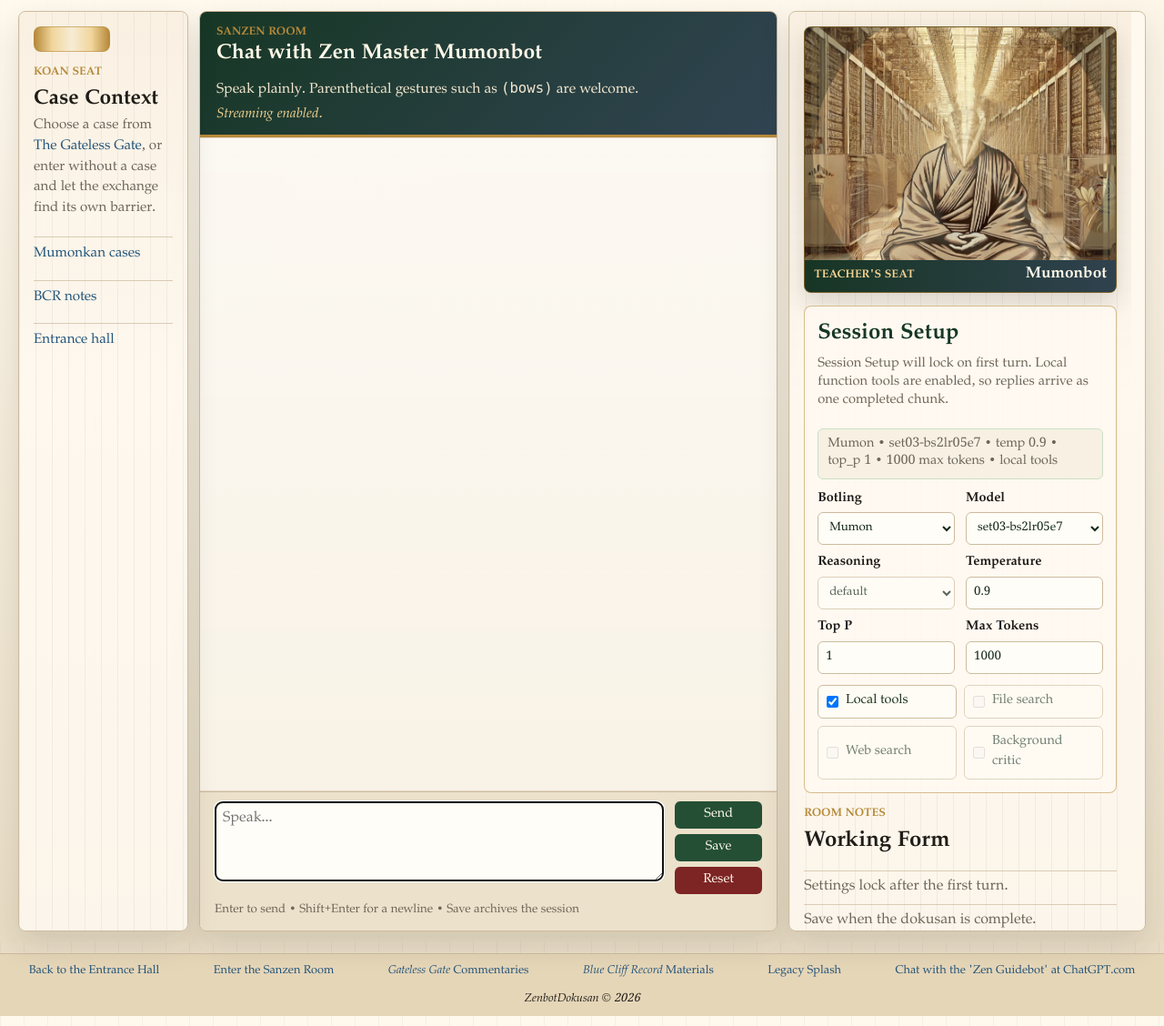
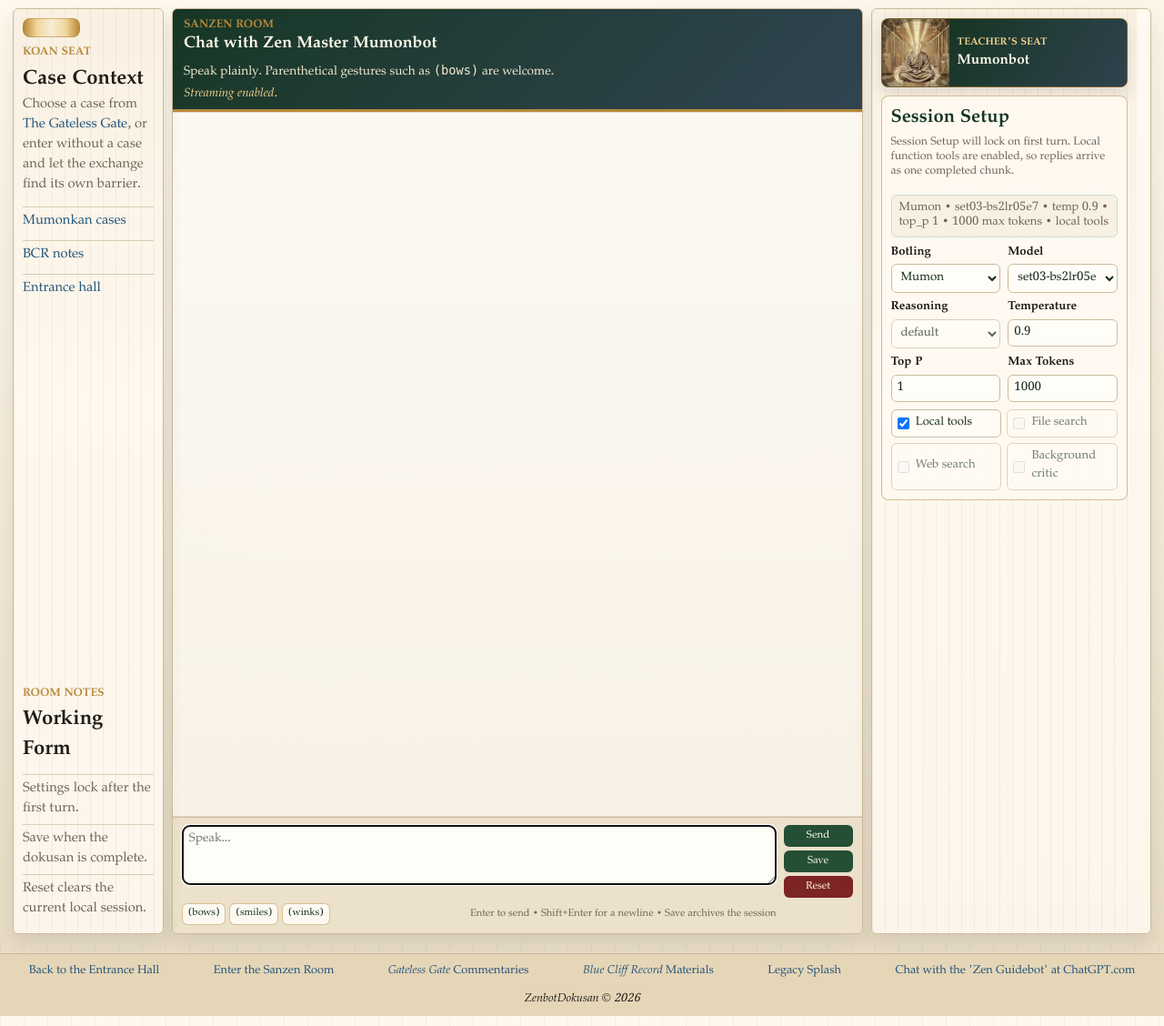
Before and after one commit to davidabelin/zb_app, a Flask app: page /chatter in a window 1280 px wide. Shown: the whole page at 91% size. Run offline with Flask 3, Linux system fonts and the light colour scheme; some web fonts are replaced.

Commit message:
Compact public Zenbot UI and add gesture affordances
- Shrank the public browser surface across the Entrance Hall, Gateless Gate, and Sanzen Room with tighter spacing, smaller controls, reduced panel weight, and more compact text scales.
- Consolidated Sanzen Room side content by moving Working Form notes into the case/context panel and reducing the teacher portrait to a compact setup strip.
- Added `(bows)`, `(smiles)`, and `(winks)` gesture buttons that insert parenthetical gestures into the chat input at the cursor.
- Updated the public-page test to expect the current `zendo_mainhall.png` asset and added coverage for the new gesture controls.
- Recorded the completed UI/UX pass in `project/rolling_to_do_list.md`.

```diff
--- a/static/styles.css
+++ b/static/styles.css
@@ -802,24 +802,25 @@ footer a,
 .zendo-workspace {
   min-height: calc(100vh - 106px);
   display: grid;
-  grid-template-columns: minmax(170px, 0.5fr) minmax(560px, 1.7fr) minmax(340px, 1.05fr);
+  grid-template-columns: minmax(150px, 0.42fr) minmax(520px, 1.92fr) minmax(280px, 0.78fr);
   align-items: stretch;
-  gap: 12px;
-  padding: 12px 20px;
+  gap: 9px;
+  padding: 9px 14px;
+  font-size: 0.84rem;
   background:
     linear-gradient(180deg, rgba(255, 249, 238, 0.86), rgba(232, 220, 196, 0.92)),
     radial-gradient(circle at top right, rgba(183, 138, 58, 0.22), transparent 36%);
 }
 
 .gg-page {
-  width: min(1120px, calc(100% - 32px));
+  width: min(1020px, calc(100% - 24px));
   margin: 0 auto;
-  padding: 24px 0 32px;
+  padding: 18px 0 24px;
 }
 
 .gg-header {
-  margin: 0 0 18px;
-  padding: 18px 20px;
+  margin: 0 0 13px;
+  padding: 13px 16px;
   background: var(--z-green);
   border-bottom: 3px solid var(--z-gold);
 }
@@ -850,33 +851,35 @@ footer a,
 }
 
 .gg-case-page .koan-title {
-  font-size: 1.35rem;
+  font-size: 1.16rem;
 }
 
 .gg-case-page .koan-body,
 .gg-case-page .koan-comment,
 .gg-case-page .koan-verse {
   max-width: 76rem;
-  font-size: 1.06rem;
-  line-height: 1.72;
+  font-size: 0.98rem;
+  line-height: 1.62;
 }
 
 .zendo-room-panel,
 .zendo-chat-panel {
   border: 1px solid var(--z-line);
-  border-radius: 8px;
+  border-radius: 6px;
   background: rgba(255, 250, 241, 0.86);
-  box-shadow: 0 14px 34px rgba(32, 29, 24, 0.12);
+  box-shadow: 0 9px 22px rgba(32, 29, 24, 0.1);
 }
 
 .zendo-room-panel {
   position: relative;
-  padding: 16px;
+  padding: 10px;
   overflow: hidden;
 }
 
 .zendo-reference-panel {
-  font-size: 0.95rem;
+  display: flex;
+  flex-direction: column;
+  font-size: 0.92rem;
 }
 
 .zendo-setup-panel {
@@ -894,7 +897,7 @@ footer a,
   background:
     linear-gradient(90deg, rgba(49, 68, 82, 0.06) 1px, transparent 1px),
     linear-gradient(180deg, rgba(183, 138, 58, 0.08), transparent 42%);
-  background-size: 18px 18px, auto;
+  background-size: 14px 14px, auto;
 }
 
 .zendo-room-panel > * {
@@ -902,9 +905,9 @@ footer a,
 }
 
 .room-object {
-  width: 54px;
-  height: 54px;
-  margin-bottom: 14px;
+  width: 40px;
+  height: 40px;
+  margin-bottom: 8px;
   border-radius: 50%;
   border: 1px solid rgba(183, 138, 58, 0.58);
   background:
@@ -914,64 +917,68 @@ footer a,
 
 .scroll-object {
   border-radius: 8px;
-  width: 84px;
-  height: 28px;
+  width: 63px;
+  height: 21px;
   background:
     linear-gradient(90deg, var(--z-gold), #f1d69c 24%, #f6ecd5 50%, #f1d69c 76%, var(--z-gold));
 }
 
 .zendo-teacher-seat {
-  margin: 0 0 14px;
+  display: grid;
+  grid-template-columns: 74px minmax(0, 1fr);
+  align-items: stretch;
+  margin: 0 0 9px;
   overflow: hidden;
   border: 1px solid rgba(183, 138, 58, 0.6);
   border-radius: 8px;
   background: #181d18;
-  box-shadow: 0 12px 28px rgba(32, 29, 24, 0.16);
+  box-shadow: 0 8px 18px rgba(32, 29, 24, 0.13);
 }
 
 .zendo-teacher-seat img {
   display: block;
-  width: 100%;
-  aspect-ratio: 4 / 3;
+  width: 74px;
+  height: 74px;
+  aspect-ratio: 1;
   object-fit: cover;
   object-position: center 40%;
 }
 
 .zendo-teacher-seat figcaption {
   display: flex;
-  justify-content: space-between;
-  align-items: baseline;
-  gap: 10px;
-  padding: 8px 10px;
-  background: linear-gradient(90deg, rgba(23, 55, 37, 0.94), rgba(49, 68, 82, 0.94));
+  flex-direction: column;
+  justify-content: center;
+  gap: 4px;
+  padding: 7px 9px;
+  background: linear-gradient(120deg, rgba(23, 55, 37, 0.94), rgba(49, 68, 82, 0.94));
   color: #fff8e8;
 }
 
 .zendo-teacher-seat figcaption span {
   color: #f4d28f;
-  font-size: 0.78rem;
+  font-size: 0.7rem;
   font-weight: 700;
   text-transform: uppercase;
 }
 
 .zendo-teacher-seat figcaption strong {
-  font-size: 1.08rem;
+  font-size: 0.96rem;
   line-height: 1;
 }
 
 .zendo-small-links {
   display: grid;
-  gap: 8px;
-  margin-top: 18px;
+  gap: 4px;
+  margin-top: 12px;
 }
 
 .zendo-small-links a {
-  padding: 8px 0;
+  padding: 5px 0;
   border-top: 1px solid rgba(205, 187, 158, 0.72);
 }
 
 .empty-koan-note,
-.zendo-notes li,
+.zendo-context-form li,
 .chat-help,
 .session-settings-status,
 .session-settings-summary {
@@ -990,7 +997,7 @@ footer a,
 
 .zendo-chat-header {
   margin: 0;
-  padding: 14px 18px 12px;
+  padding: 9px 12px 8px;
   background: linear-gradient(135deg, var(--z-green-dark), var(--z-slate));
   border-bottom: 3px solid var(--z-gold);
   color: #fff8e8;
@@ -998,8 +1005,8 @@ footer a,
 }
 
 .zendo-chat-header h1 {
-  margin: 3px 0 4px;
-  font-size: clamp(1.35rem, 1.8vw, 2rem);
+  margin: 2px 0 3px;
+  font-size: clamp(1.12rem, 1.4vw, 1.55rem);
   line-height: 1.08;
 }
 
@@ -1007,19 +1014,19 @@ footer a,
   margin: 0;
   max-width: 54rem;
   color: #f3e7cf;
-  font-size: 0.98rem;
-  line-height: 1.35;
+  font-size: 0.86rem;
+  line-height: 1.28;
 }
 
 .chat-streaming-note {
   color: #f4d28f;
-  font-size: 0.95rem;
+  font-size: 0.84rem;
   line-height: 1.2;
 }
 
 .chat-preface-panel {
   max-height: min(32vh, 22rem);
-  margin-top: 14px;
+  margin-top: 9px;
   color: #f9f2df;
   background: linear-gradient(180deg, #2a543a 0%, #193524 100%);
   border-color: rgba(183, 138, 58, 0.72);
@@ -1027,8 +1034,8 @@ footer a,
 
 .chat-messages {
   flex: 1 1 0;
-  min-height: 430px;
-  padding: 10px 14px;
+  min-height: 330px;
+  padding: 8px 10px;
   background:
     linear-gradient(180deg, rgba(255, 255, 255, 0.34), rgba(255, 255, 255, 0)),
     rgba(250, 244, 232, 0.62);
@@ -1039,11 +1046,11 @@ footer a,
 
 .chat-input-area {
   display: grid;
-  grid-template-columns: minmax(0, 1fr) 96px;
+  grid-template-columns: minmax(0, 1fr) 76px;
   grid-template-rows: auto auto;
   align-items: stretch;
-  gap: 8px 12px;
-  padding: 10px 16px 12px;
+  gap: 6px 8px;
+  padding: 8px 10px 9px;
   border-top: 1px solid var(--z-line);
   background: rgba(236, 224, 201, 0.9);
 }
@@ -1052,15 +1059,15 @@ footer a,
   grid-column: 1;
   grid-row: 1;
   width: 100%;
-  min-height: 88px;
-  height: 88px;
+  min-height: 66px;
+  height: 66px;
   max-height: 24vh;
   border: 1px solid var(--z-line);
   border-radius: 8px;
   background: #fffdf7;
   color: var(--z-ink);
   font-family: var(--z-font);
-  line-height: 1.35;
+  line-height: 1.3;
   box-shadow: inset 0 1px 4px rgba(32, 29, 24, 0.08);
 }
 
@@ -1071,7 +1078,7 @@ footer a,
   display: grid;
   grid-template-columns: 1fr;
   grid-template-rows: repeat(3, 1fr);
-  gap: 6px;
+  gap: 4px;
   justify-items: stretch;
 }
 
@@ -1079,9 +1086,10 @@ footer a,
   width: 100%;
   min-width: 0;
   min-height: 0;
-  padding: 4px 6px;
+  padding: 3px 5px;
   background: var(--z-green);
   color: #fff8e8;
+  font-size: 0.86em;
 }
 
 .chat-buttons button:hover {
@@ -1092,23 +1100,57 @@ footer a,
   background: var(--z-lacquer);
 }
 
-.chat-help {
+.chat-assist-row {
   grid-column: 1;
   grid-row: 2;
+  display: flex;
+  align-items: center;
+  justify-content: space-between;
+  gap: 8px;
+  min-width: 0;
+}
+
+.gesture-buttons {
+  display: flex;
+  flex: 0 1 auto;
+  flex-wrap: wrap;
+  gap: 4px;
+}
+
+.gesture-buttons button {
+  min-height: 24px;
+  padding: 2px 6px;
+  border: 1px solid rgba(183, 138, 58, 0.52);
+  background: rgba(255, 253, 247, 0.86);
+  color: var(--z-green-dark);
+  font-size: 0.82em;
+  line-height: 1.1;
+}
+
+.gesture-buttons button:hover {
+  background: #fff8e8;
+  color: var(--z-ink);
+  transform: none;
+}
+
+.chat-help {
+  flex: 1 1 auto;
+  min-width: 12rem;
   line-height: 1.25;
+  text-align: right;
 }
 
 .user-message,
 .zenbot-message {
   width: fit-content;
-  max-width: min(76%, 700px);
-  padding: 6px 8px;
-  margin: 0 0 6px;
+  max-width: min(78%, 660px);
+  padding: 5px 7px;
+  margin: 0 0 5px;
   border-radius: 6px;
-  line-height: 1.28;
-  box-shadow: 0 3px 10px rgba(32, 29, 24, 0.06);
+  line-height: 1.25;
+  box-shadow: 0 2px 7px rgba(32, 29, 24, 0.06);
   font-family: var(--z-font);
-  font-size: 1rem;
+  font-size: 0.96rem;
 }
 
 .user-message p,
@@ -1142,7 +1184,7 @@ footer a,
   border-color: rgba(183, 138, 58, 0.55);
   background: rgba(255, 250, 241, 0.86);
   box-shadow: none;
-  padding: 14px;
+  padding: 10px;
 }
 
 .session-settings-topline h2 {
@@ -1152,63 +1194,64 @@ footer a,
 
 .session-settings-summary {
   max-width: none;
-  margin-top: 8px;
-  padding: 8px 10px;
+  margin-top: 6px;
+  padding: 6px 8px;
   background: rgba(246, 239, 225, 0.84);
-  font-size: 0.9rem;
-  line-height: 1.32;
+  font-size: 0.82rem;
+  line-height: 1.25;
 }
 
 .session-settings-status {
-  line-height: 1.35;
+  line-height: 1.28;
 }
 
 .session-settings-grid {
   grid-template-columns: repeat(2, minmax(0, 1fr));
-  gap: 10px 12px;
-  margin-top: 12px;
+  gap: 7px 8px;
+  margin-top: 8px;
 }
 
 .session-field {
   color: var(--z-ink);
-  gap: 3px;
-  font-size: 0.9rem;
+  gap: 2px;
+  font-size: 0.82rem;
 }
 
 .session-field input,
 .session-field select {
-  min-height: 36px;
-  padding: 6px 8px;
+  min-height: 29px;
+  padding: 4px 6px;
   border-color: var(--z-line);
   background: #fffdf7;
 }
 
 .session-settings-toggles {
   grid-template-columns: repeat(2, minmax(0, 1fr));
-  gap: 8px;
-  margin-top: 12px;
+  gap: 6px;
+  margin-top: 8px;
 }
 
 .session-toggle {
-  min-height: 36px;
-  padding: 7px 9px;
+  min-height: 29px;
+  padding: 5px 6px;
   background: rgba(255, 253, 247, 0.78);
   border-color: var(--z-line);
-  font-size: 0.9rem;
+  font-size: 0.82rem;
 }
 
-.zendo-notes {
-  margin-top: 14px;
+.zendo-context-form {
+  margin-top: auto;
+  padding-top: 14px;
 }
 
-.zendo-notes ul {
+.zendo-context-form ul {
   list-style: none;
   padding: 0;
-  margin: 12px 0 0;
+  margin: 8px 0 0;
 }
 
-.zendo-notes li {
-  padding: 6px 0;
+.zendo-context-form li {
+  padding: 5px 0;
   border-top: 1px solid rgba(205, 187, 158, 0.7);
 }
 
--- a/templates/_chatter_workspace.html
+++ b/templates/_chatter_workspace.html
@@ -16,6 +16,17 @@
       <a href="{{ url_for('display_pdf') }}">BCR notes</a>
       <a href="{{ url_for('home') }}">Entrance hall</a>
     </nav>
+    <section class="zendo-context-form" aria-labelledby="zendo-context-form-title">
+      <div class="panel-heading">
+        <span>Room notes</span>
+        <h2 id="zendo-context-form-title">Working Form</h2>
+      </div>
+      <ul>
+        <li>Settings lock after the first turn.</li>
+        <li>Save when the dokusan is complete.</li>
+        <li>Reset clears the current local session.</li>
+      </ul>
+    </section>
   </section>
 
   <section class="zendo-chat-panel" aria-labelledby="zendo-title">
@@ -41,8 +52,15 @@
         <button id="chatSave" type="button">Save</button>
         <button id="chatEnd" type="button" class="button-danger">Reset</button>
       </div>
-      <div class="chat-help">
-        <small>Enter to send • Shift+Enter for a newline • Save archives the session</small>
+      <div class="chat-assist-row">
+        <div class="gesture-buttons" aria-label="Dokusan gestures">
+          <button type="button" data-gesture="(bows)">(bows)</button>
+          <button type="button" data-gesture="(smiles)">(smiles)</button>
+          <button type="button" data-gesture="(winks)">(winks)</button>
+        </div>
+        <div class="chat-help">
+          <small>Enter to send • Shift+Enter for a newline • Save archives the session</small>
+        </div>
       </div>
     </section>
   </section>
@@ -109,16 +127,5 @@
       </div>
     </section>
 
-    <section class="zendo-notes">
-      <div class="panel-heading">
-        <span>Room notes</span>
-        <h2>Working Form</h2>
-      </div>
-      <ul>
-        <li>Settings lock after the first turn.</li>
-        <li>Save when the dokusan is complete.</li>
-        <li>Reset clears the current local session.</li>
-      </ul>
-    </section>
   </aside>
 </main>
```
Also changed, not shown: other parts of static/styles.css (+67 -54 lines), static/scripts.js (+37 -0 lines), tests/test_chat_runtime.py (+2 -1 lines).
